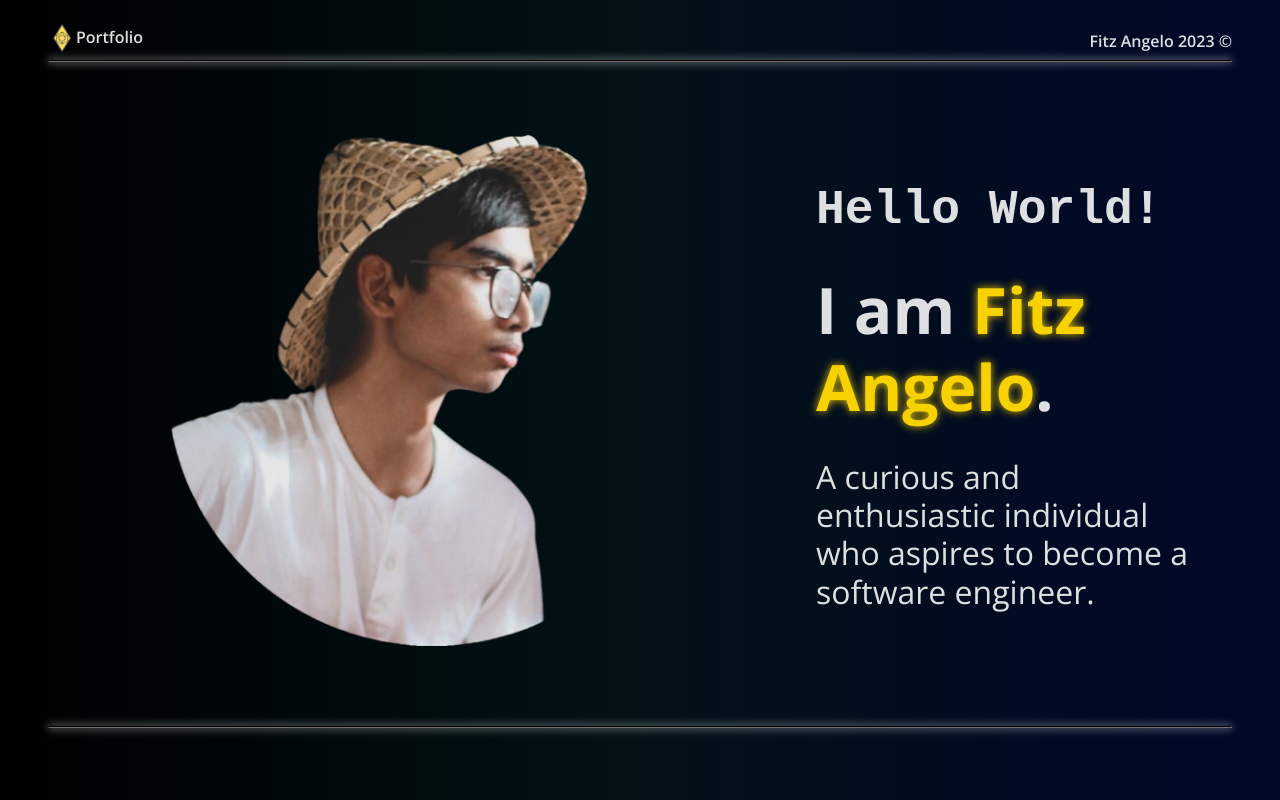
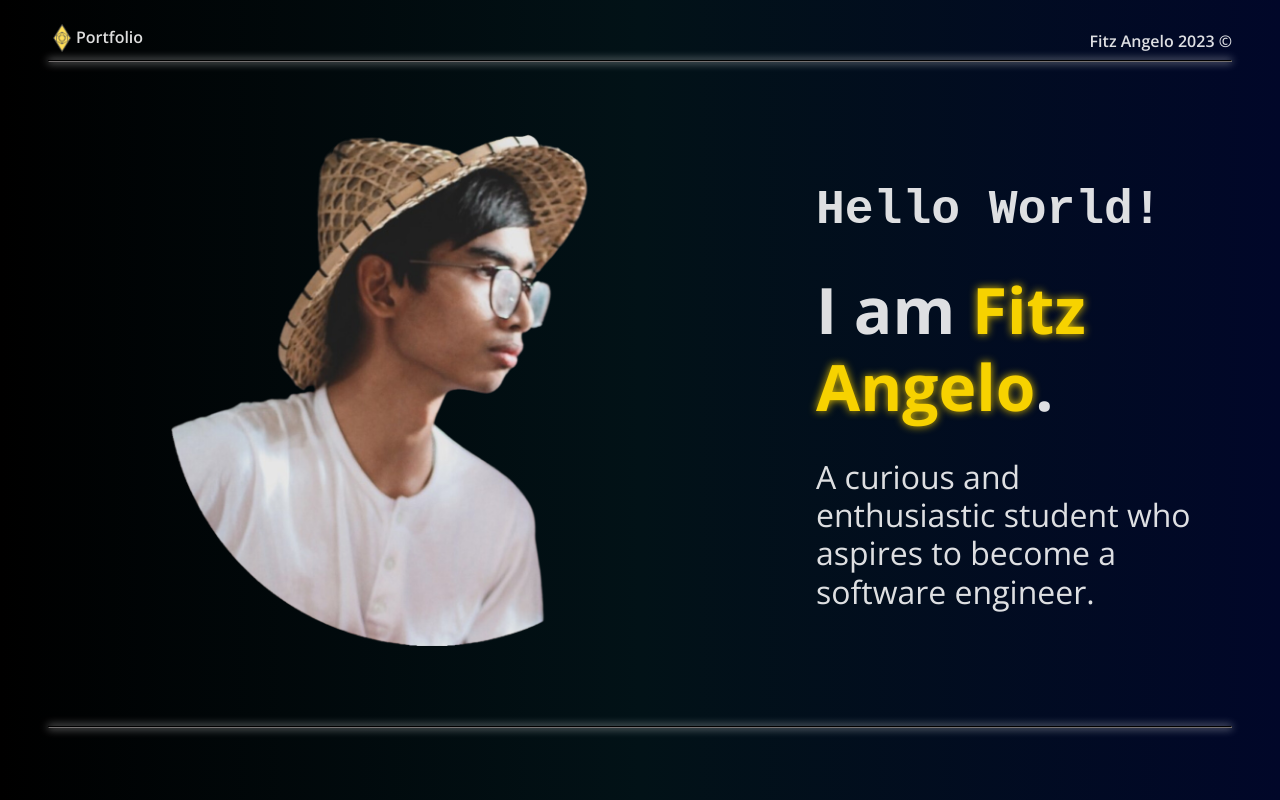
Before and after one commit to kulaizki/Portfolio, a React (Vite) app: page / in a window 1280 px wide. Built offline with nearby package versions, Linux system fonts and the light colour scheme.

Commit message:
refactor: improved description

```diff
--- a/src/components/intro/Intro.jsx
+++ b/src/components/intro/Intro.jsx
@@ -15,7 +15,7 @@ function Intro() {
           <span className="Intro__underline__animation__2">Fitz Angelo</span>.
         </h1>
         <p>
-          A curious and enthusiastic individual who aspires to become a{" "}
+          A curious and enthusiastic student who aspires to become a{" "}
           <span className="Intro__underline__animation__3">
             software engineer
           </span>
```
